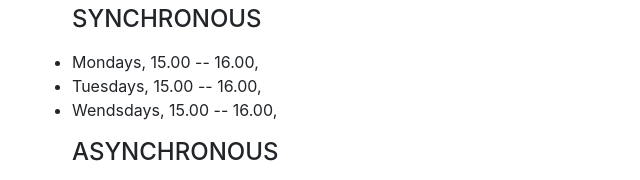
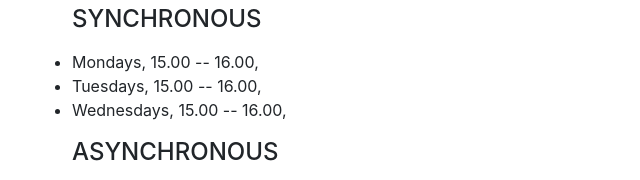
Before and after one commit to jc-gi/tc, a website with bundled scripts: page index.html in a window 1280 px wide. Shown: the part 964-1144 px from the top of the page, 288-928 px from the left. Built offline with nearby package versions, Linux system fonts and the light colour scheme; a web font is replaced by a local one.

Commit message:
Debugging

```diff
--- a/index.html
+++ b/index.html
@@ -153,7 +153,7 @@
             <p></p>
             <li>Mondays, 15.00 -- 16.00,
             <li>Tuesdays, 15.00 -- 16.00,
-            <li>Wendsdays, 15.00 -- 16.00,
+            <li>Wednesdays, 15.00 -- 16.00,
             <p></p>
             <h4>Asynchronous</h4>
             <p></p>
```
